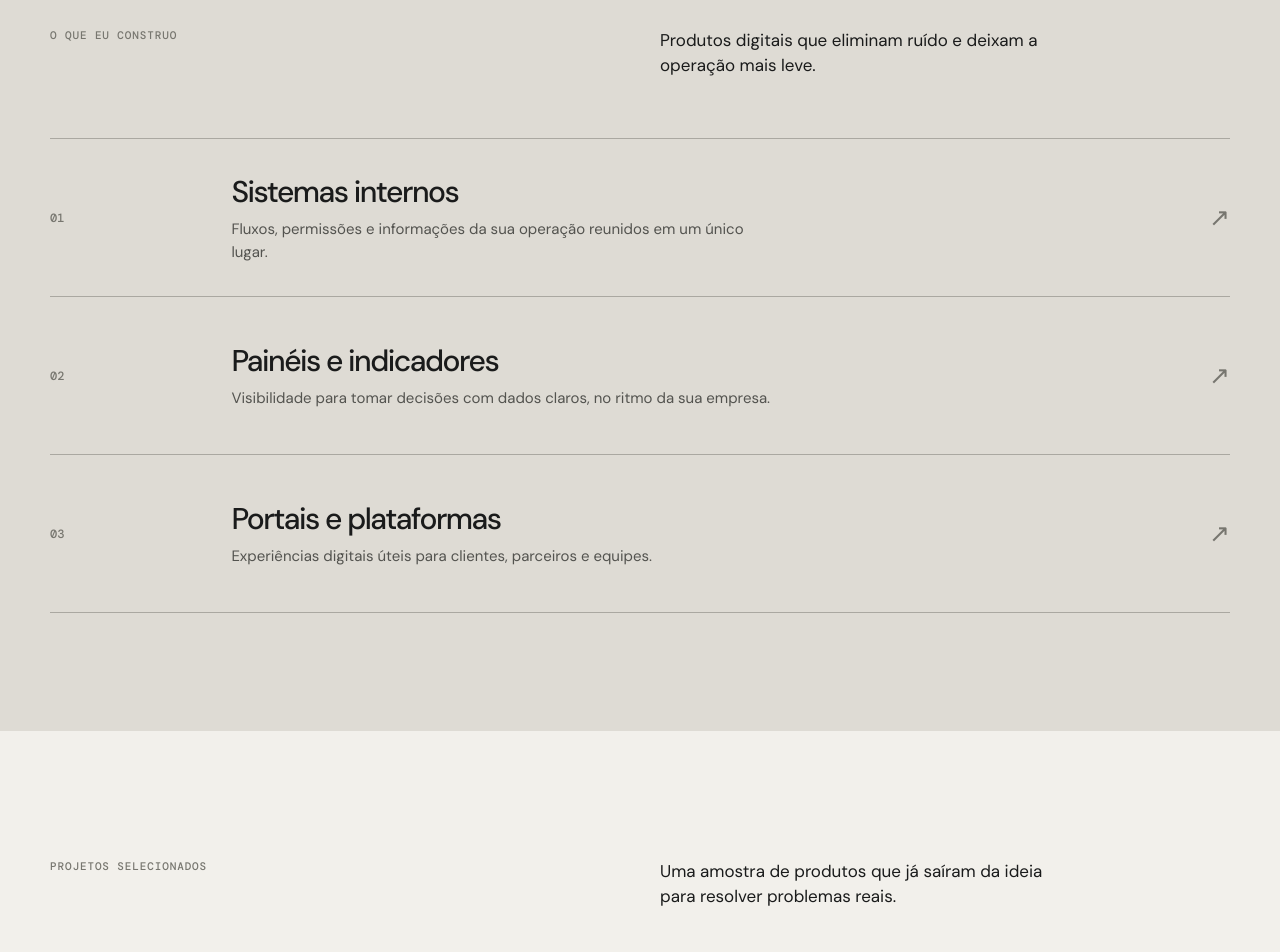
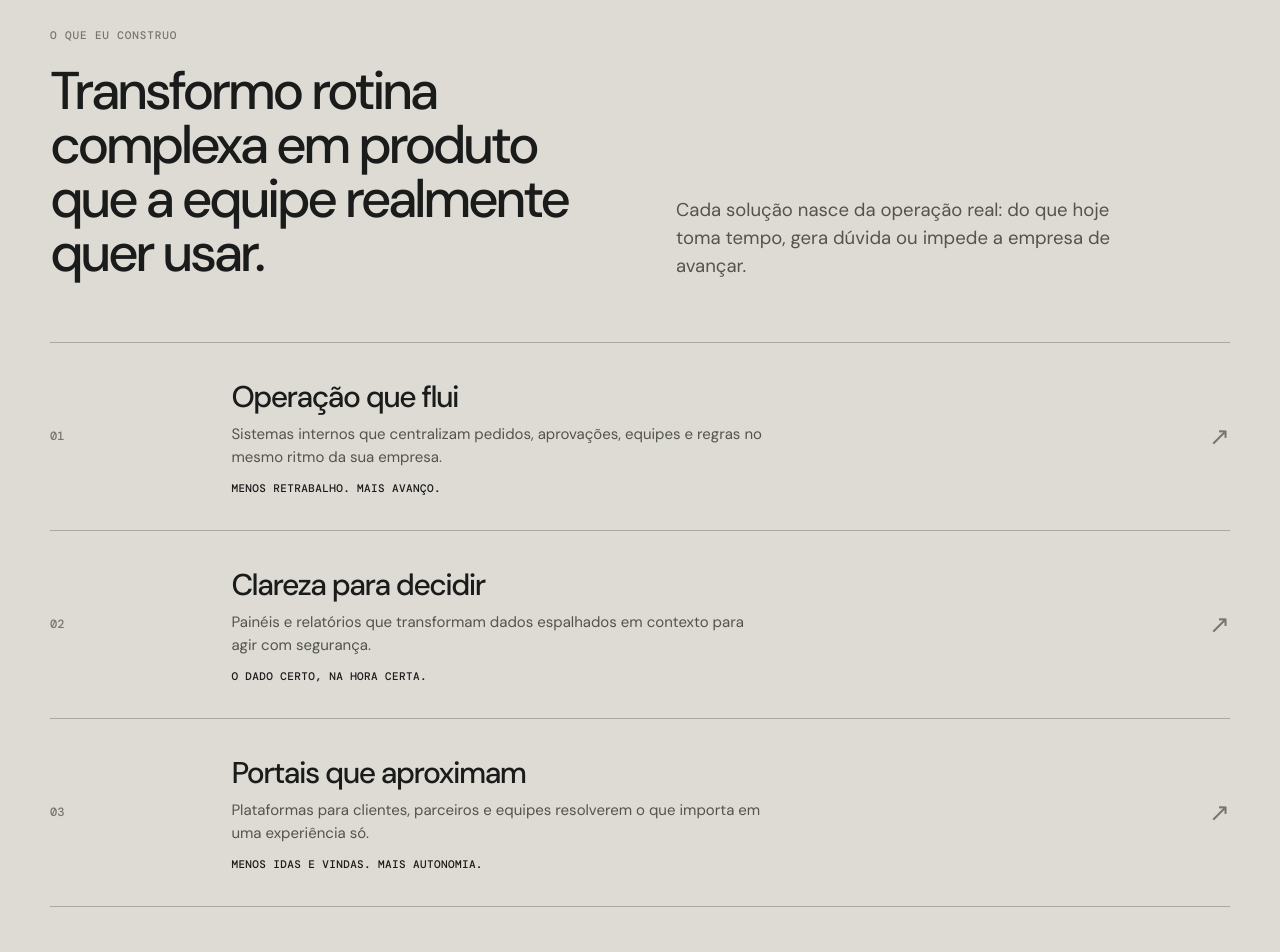
Before and after one commit to madalkmin/portf-lio, a Next.js app: page / in a window 1280 px wide. Shown: the part 1400-2352 px from the top of the page. Built offline with nearby package versions, Linux system fonts and the light colour scheme.

Commit message:
Strengthen section hierarchy and service messaging

```diff
--- a/app/globals.css
+++ b/app/globals.css
@@ -668,20 +668,35 @@ h1 em {
 .sectionhead {
   display: grid;
   grid-template-columns: 1fr 1fr;
-  gap: 40px;
+  column-gap: 72px;
+  row-gap: 22px;
   margin-bottom: 61px;
 }
-.sectionhead > p:last-child {
-  max-width: 415px;
+.sectionhead .label {
+  grid-column: 1 / -1;
   margin: 0;
-  font-size: 17px;
-  line-height: 1.45;
+}
+.sectionhead h2 {
+  max-width: 680px;
+  margin: 0;
+  font-size: clamp(38px, 4.15vw, 62px);
+  font-weight: 500;
+  letter-spacing: -0.065em;
+  line-height: 1.02;
+}
+.sectionhead .sectioncopy {
+  max-width: 470px;
+  margin: 0;
+  align-self: end;
+  color: #53534f;
+  font-size: clamp(17px, 1.45vw, 20px);
+  line-height: 1.5;
 }
 .servicelist {
   border-top: 1px solid #aaa8a1;
 }
 .servicelist article {
-  min-height: 158px;
+  min-height: 188px;
   border-bottom: 1px solid #aaa8a1;
   display: grid;
   grid-template-columns: 13% 1fr auto;
@@ -705,6 +720,14 @@ h1 em {
   color: #53534f;
   font-size: 15px;
   line-height: 1.5;
+}
+.servicelist strong {
+  display: block;
+  margin-top: 13px;
+  color: var(--ink);
+  font: 500 11px "DM Mono";
+  letter-spacing: 0.035em;
+  text-transform: uppercase;
 }
 .servicelist article > span:last-child {
   font-size: 25px;
@@ -814,10 +837,13 @@ h1 em {
   color: var(--paper);
 }
 .process .label,
-.process .sectionhead > p:last-child,
+.process .sectionhead .sectioncopy,
 .steps span,
 .steps p {
   color: #aaa9a2;
+}
+.process .sectionhead h2 {
+  color: var(--paper);
 }
 .steps {
   display: grid;
@@ -945,7 +971,7 @@ h1 em {
   .servicelist article {
     grid-template-columns: 42px 1fr auto;
     gap: 14px;
-    min-height: 140px;
+    min-height: 180px;
   }
   .servicelist h3 {
     font-size: 25px;
--- a/app/page.tsx
+++ b/app/page.tsx
@@ -3,18 +3,21 @@ const wa =
 const services = [
   [
     "01",
-    "Sistemas internos",
-    "Fluxos, permissões e informações da sua operação reunidos em um único lugar.",
+    "Operação que flui",
+    "Sistemas internos que centralizam pedidos, aprovações, equipes e regras no mesmo ritmo da sua empresa.",
+    "Menos retrabalho. Mais avanço.",
   ],
   [
     "02",
-    "Painéis e indicadores",
-    "Visibilidade para tomar decisões com dados claros, no ritmo da sua empresa.",
+    "Clareza para decidir",
+    "Painéis e relatórios que transformam dados espalhados em contexto para agir com segurança.",
+    "O dado certo, na hora certa.",
   ],
   [
     "03",
-    "Portais e plataformas",
-    "Experiências digitais úteis para clientes, parceiros e equipes.",
+    "Portais que aproximam",
+    "Plataformas para clientes, parceiros e equipes resolverem o que importa em uma experiência só.",
+    "Menos idas e vindas. Mais autonomia.",
   ],
 ];
 const steps = [
@@ -120,17 +123,23 @@ export default function Home() {
       <section className="servicearea" id="servicos">
         <div className="wrap sectionhead">
           <p className="label">O que eu construo</p>
-          <p>
-            Produtos digitais que eliminam ruído e deixam a operação mais leve.
+          <h2>
+            Transformo rotina complexa em produto que a equipe realmente quer
+            usar.
+          </h2>
+          <p className="sectioncopy">
+            Cada solução nasce da operação real: do que hoje toma tempo, gera
+            dúvida ou impede a empresa de avançar.
           </p>
         </div>
         <div className="wrap servicelist">
-          {services.map(([n, t, d]) => (
+          {services.map(([n, t, d, detail]) => (
             <article key={n}>
               <span>{n}</span>
               <div>
                 <h3>{t}</h3>
                 <p>{d}</p>
+                <strong>{detail}</strong>
               </div>
               <Arrow />
             </article>
@@ -140,7 +149,8 @@ export default function Home() {
       <section className="wrap projects" id="trabalho">
         <div className="sectionhead">
           <p className="label">Projetos selecionados</p>
-          <p>
+          <h2>Produtos digitais com impacto visível no dia a dia.</h2>
+          <p className="sectioncopy">
             Uma amostra de produtos que já saíram da ideia para resolver
             problemas reais.
           </p>
@@ -176,7 +186,8 @@ export default function Home() {
         <div className="wrap">
           <div className="sectionhead">
             <p className="label">Como acontece</p>
-            <p>
+            <h2>Do problema à primeira entrega, sem caixa-preta.</h2>
+            <p className="sectioncopy">
               Um processo próximo, transparente e orientado ao que realmente
               importa.
             </p>
```
